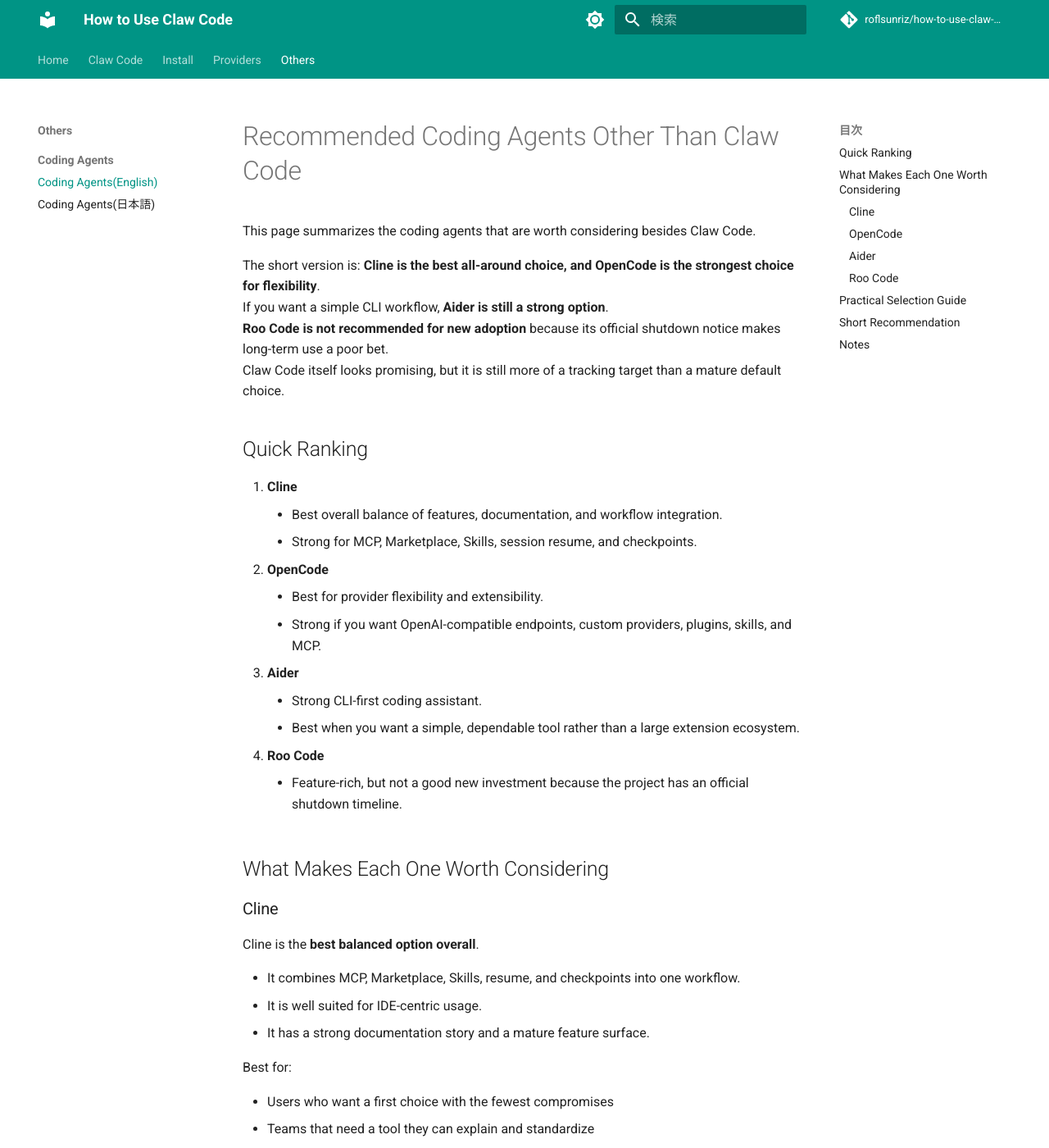
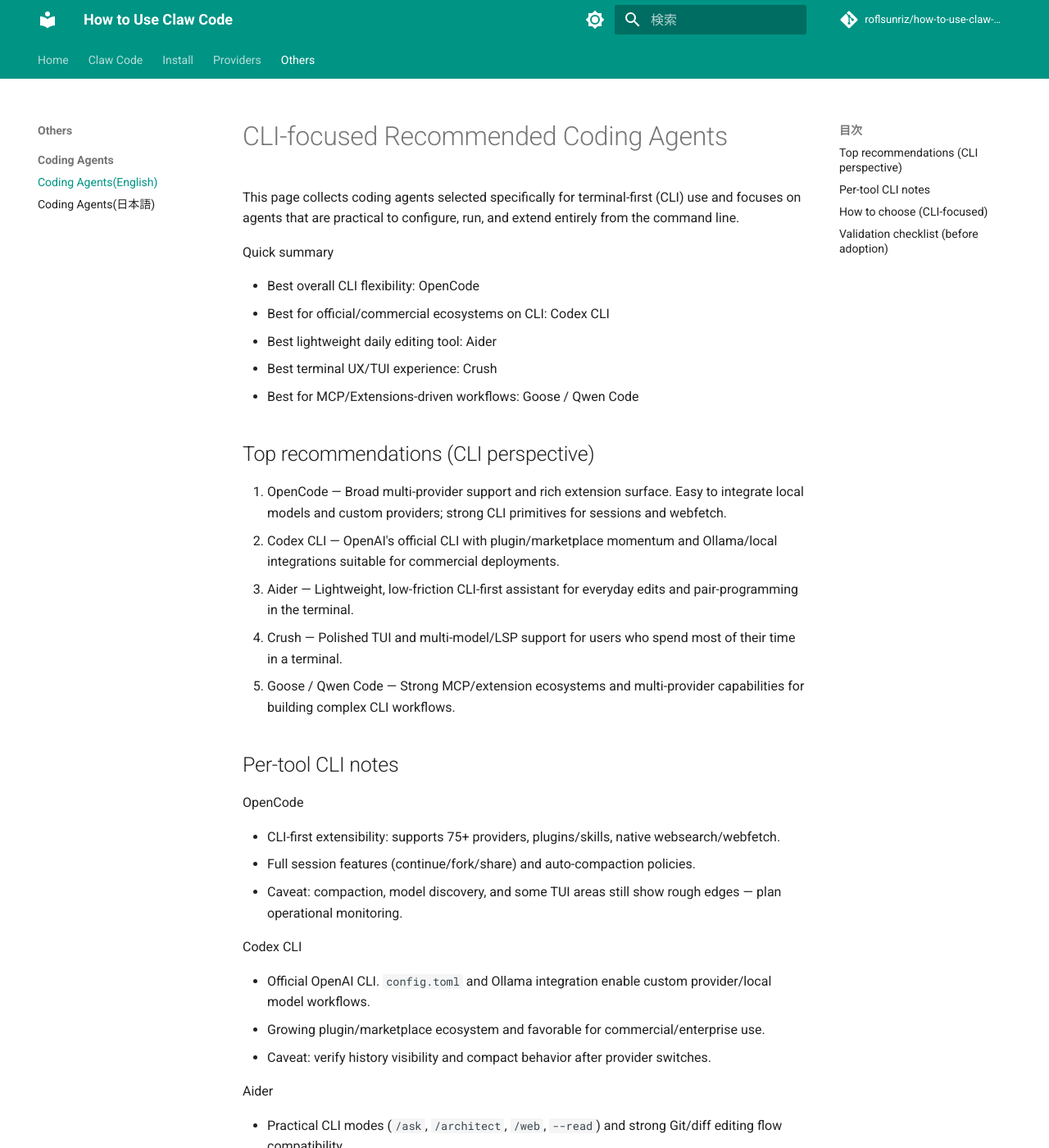
Before and after one commit to roflsunriz/how-to-use-claw-code, an MkDocs documentation site: the page built from docs/CODING-AGENTS-en-US.md, in a window 1280 px wide and 1400 px high. Shown: the whole window at 82% size. Built offline with MkDocs 1.6.1 and Material for MkDocs 9.7.7, drawn with Linux system fonts in a browser that asks for light colours; comment, search, counter and statistics services are not loaded; some of the changed text lies outside the part shown.

Commit message:
docs: CLIにフォーカスしたコーディングエージェントの比較研究を追加

```diff
--- a/docs/CODING-AGENTS-en-US.md
+++ b/docs/CODING-AGENTS-en-US.md
@@ -1,114 +1,65 @@
-# Recommended Coding Agents Other Than Claw Code
+# CLI-focused Recommended Coding Agents
 
-This page summarizes the coding agents that are worth considering besides Claw Code.
+This page collects coding agents selected specifically for terminal-first (CLI) use and focuses on agents that are practical to configure, run, and extend entirely from the command line.
 
-The short version is: **Cline is the best all-around choice, and OpenCode is the strongest choice for flexibility**.
-If you want a simple CLI workflow, **Aider is still a strong option**.
-**Roo Code is not recommended for new adoption** because its official shutdown notice makes long-term use a poor bet.
-Claw Code itself looks promising, but it is still more of a tracking target than a mature default choice.
+Quick summary
 
-## Quick Ranking
+- Best overall CLI flexibility: OpenCode
+- Best for official/commercial ecosystems on CLI: Codex CLI
+- Best lightweight daily editing tool: Aider
+- Best terminal UX/TUI experience: Crush
+- Best for MCP/Extensions-driven workflows: Goose / Qwen Code
 
-1. **Cline**
-      - Best overall balance of features, documentation, and workflow integration.
-      - Strong for MCP, Marketplace, Skills, session resume, and checkpoints.
-2. **OpenCode**
-      - Best for provider flexibility and extensibility.
-      - Strong if you want OpenAI-compatible endpoints, custom providers, plugins, skills, and MCP.
-3. **Aider**
-      - Strong CLI-first coding assistant.
-      - Best when you want a simple, dependable tool rather than a large extension ecosystem.
-4. **Roo Code**
-      - Feature-rich, but not a good new investment because the project has an official shutdown timeline.
+## Top recommendations (CLI perspective)
 
-## What Makes Each One Worth Considering
+1. OpenCode — Broad multi-provider support and rich extension surface. Easy to integrate local models and custom providers; strong CLI primitives for sessions and webfetch.
+2. Codex CLI — OpenAI's official CLI with plugin/marketplace momentum and Ollama/local integrations suitable for commercial deployments.
+3. Aider — Lightweight, low-friction CLI-first assistant for everyday edits and pair-programming in the terminal.
+4. Crush — Polished TUI and multi-model/LSP support for users who spend most of their time in a terminal.
+5. Goose / Qwen Code — Strong MCP/extension ecosystems and multi-provider capabilities for building complex CLI workflows.
 
-### Cline
+## Per-tool CLI notes
 
-Cline is the **best balanced option overall**.
+OpenCode
 
-- It combines MCP, Marketplace, Skills, resume, and checkpoints into one workflow.
-- It is well suited for IDE-centric usage.
-- It has a strong documentation story and a mature feature surface.
+- CLI-first extensibility: supports 75+ providers, plugins/skills, native websearch/webfetch.
+- Full session features (continue/fork/share) and auto-compaction policies.
+- Caveat: compaction, model discovery, and some TUI areas still show rough edges — plan operational monitoring.
 
-Best for:
+Codex CLI
 
-- Users who want a first choice with the fewest compromises
-- Teams that need a tool they can explain and standardize
-- Developers who prefer IDE integration
+- Official OpenAI CLI. `config.toml` and Ollama integration enable custom provider/local model workflows.
+- Growing plugin/marketplace ecosystem and favorable for commercial/enterprise use.
+- Caveat: verify history visibility and compact behavior after provider switches.
 
-Caveats:
+Aider
 
-- Web Tools depend on provider-specific conditions, so model swapping can change behavior.
-- There are known issues around checkpoints, terminal integration, and MCP.
+- Practical CLI modes (`/ask`, `/architect`, `/web`, `--read`) and strong Git/diff editing flow compatibility.
+- Low adoption cost and predictable behavior for everyday edits.
+- Caveat: limited MCP/plugins/marketplace extensibility compared to OpenCode or Codex CLI.
 
-### OpenCode
+Crush
 
-OpenCode is the **most flexible and extensible** option in this group.
+- Polished TUI from Charmbracelet, with multi-model and LSP support for terminal-first power users.
+- Caveat: websearch/webfetch and marketplace features appear limited.
 
-- It supports 75+ providers.
-- You can add arbitrary OpenAI-compatible providers.
-- It includes plugins, skills, MCP, websearch, webfetch, and a headless server path.
-- Session continuation, branching, sharing, and API-oriented workflows are built in.
+Goose / Qwen Code
 
-Best for:
+- Goose: strong MCP/extension directory/skills marketplace and session persistence; can bridge CLI providers and existing subscriptions.
+- Qwen Code: multi-provider `modelProviders` switching, MCP, Skills, WebSearch/WebFetch, and checkpointing rapidly expanding.
+- Caveat: recent issues around auth and provider connections — validate stability in your environment.
 
-- Users who want the broadest provider choice
-- Terminal-first workflows
-- Power users who want to extend the agent stack themselves
+## How to choose (CLI-focused)
 
-Caveats:
+- Maximize freedom and extensibility: OpenCode
+- Leverage existing OpenAI subscriptions and enterprise readiness: Codex CLI
+- Minimal friction daily CLI edits: Aider
+- Terminal UX/TUI priority: Crush
+- Build extension-driven workflows (MCP/Skills): Goose / Qwen Code
 
-- Compaction and model discovery still have rough edges.
-- The higher flexibility shifts more configuration responsibility to the user.
+## Validation checklist (before adoption)
 
-### Aider
-
-Aider is a **practical CLI coding companion**.
-
-- Its `/ask`, `/architect`, and `/web` modes are straightforward.
-- It supports read-focused workflows well.
-- OpenRouter model slugs can be used directly.
-
-Best for:
-
-- Users who want a simple, low-surprise CLI tool
-- Pair-programming in the terminal
-- Small edits and steady day-to-day coding work
-
-Caveats:
-
-- It is weak on MCP, plugins, skills, and marketplace-style extensibility.
-- It does not match Cline or OpenCode on the broader feature checklist.
-
-### Roo Code
-
-Roo Code is still **feature-rich on paper**.
-
-- It has strong provider/profile switching.
-- Skills, Marketplace, checkpoints, and context condensing are all present.
-- Existing users may still find it comfortable.
-
-However, **it is not recommended for new adoption because the official shutdown notice changes the risk profile.**
-
-## Practical Selection Guide
-
-- **Best first choice**: Cline
-- **Best for flexibility**: OpenCode
-- **Best for CLI simplicity**: Aider
-- **Best as a migration target**: Roo Code
-- **Best as an experimental track**: Claw Code
-
-## Short Recommendation
-
-If you only want one answer:
-
-1. Choose **Cline** if you want the strongest all-around product.
-2. Choose **OpenCode** if provider freedom and extensibility matter most.
-3. Choose **Aider** if you want a lean CLI workflow with minimal overhead.
-
-## Notes
-
-This comparison is conservative when the official documentation does not clearly confirm a feature.
-That tends to favor Cline and OpenCode because their docs are more complete.
-Also, **being usable with OpenRouter is not the same as preserving every feature under OpenRouter**. When you swap providers, check surrounding features such as Web Tools and compaction behavior.
+1. Test Web Tools / compaction / session behavior when swapping providers
+2. Validate real-world switching for local models (Ollama etc.) and profile management
+3. Confirm plugin/skill installation steps and permission model via CLI
+4. Verify session persistence, resume/fork behavior and storage requirements
```
Also changed, not shown: deep-research/cli-coding-agents-recommendation.md (added, +106 -0 lines), docs/CODING-AGENTS-ja-JP.md (+45 -94 lines).
